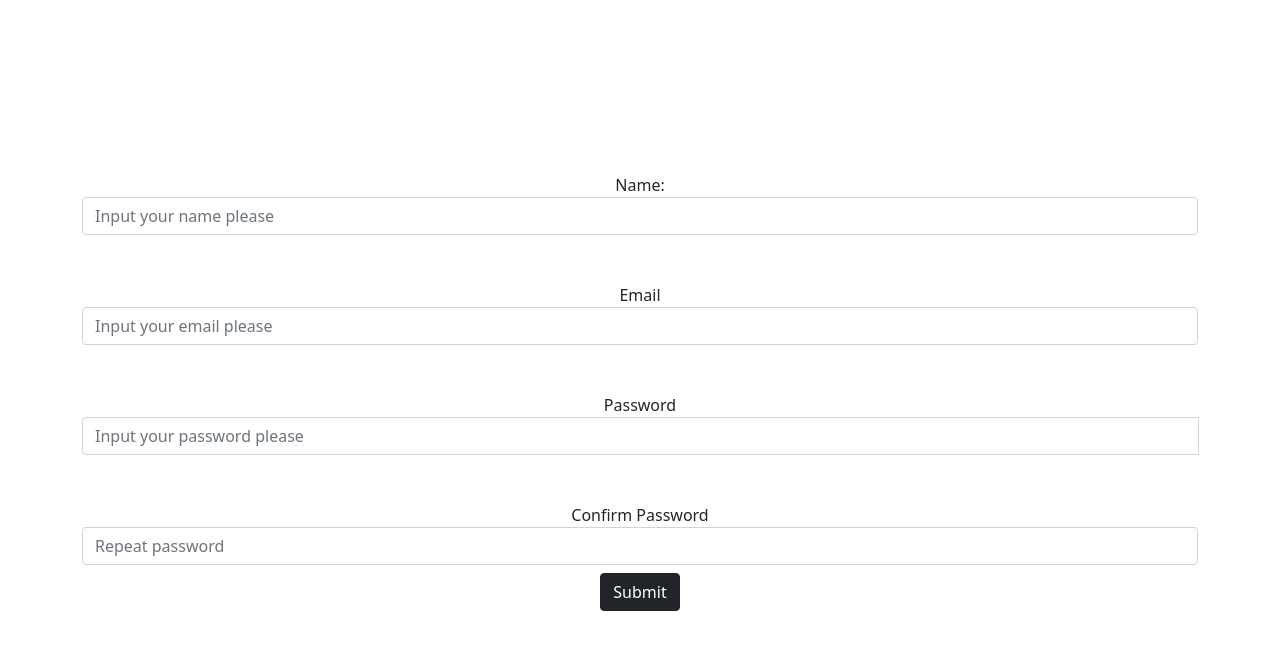
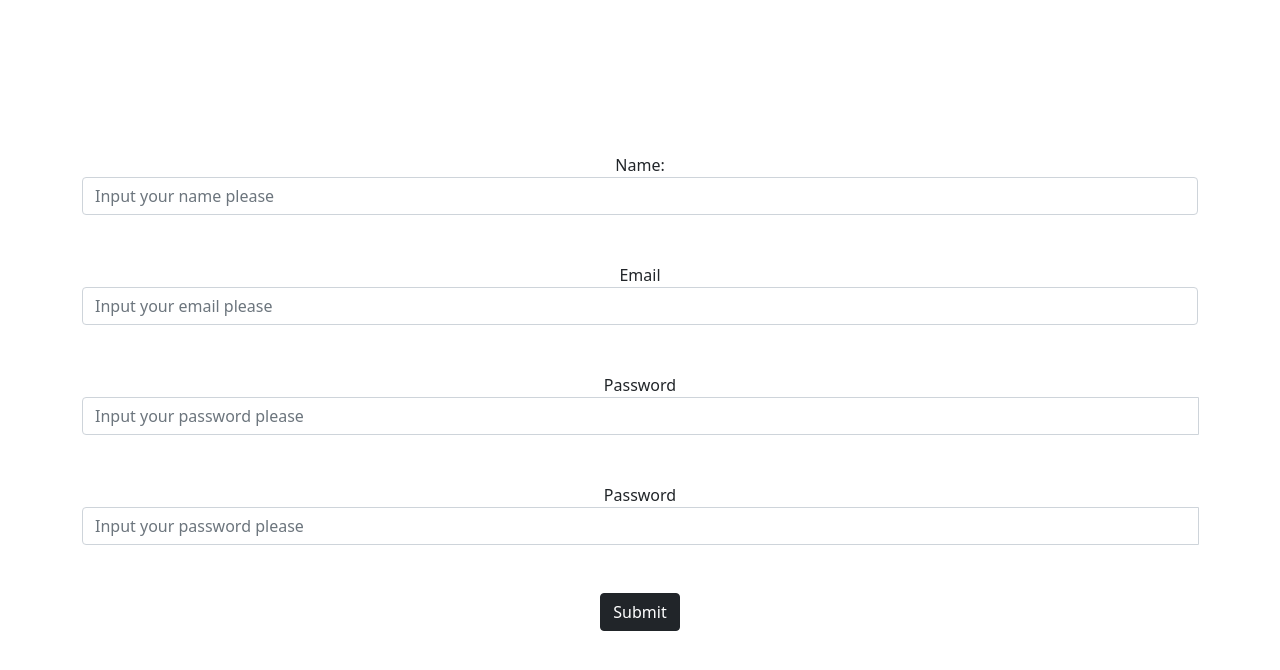
Before and after one commit to youssef-4/Dimension-time, an Angular app: page /register in a window 1280 px wide. Shown: the top 670 px of the page. Built offline with nearby package versions, Linux system fonts and the light colour scheme.

Commit message:
Añado validación a medias a confirmar password II

```diff
--- a/src/app/components/register/register.component.html
+++ b/src/app/components/register/register.component.html
@@ -28,23 +28,32 @@
     <input type="password" class="form-control" id="iamapassword" placeholder="Input your password please"
     [formControlName]="'password1'" [ngClass]="formInputColor('password1')" (keyup)="visible($event)">
     <span class="input-group-btn">
-      <button *ngIf="showPasswordOption" class="btn btn-default reveal" type="button" (click)="changeIcon('iamapassword')"><i class="{{icon}}"></i></button>
+      <button *ngIf="showPasswordOption" class="btn btn-default reveal bg-secondary" type="button" (click)="changeIconI('iamapassword')"><i class="{{icon1}}"></i></button>
     </span>
   </div>
-  <small id="passwordHelp" class="form-text" *ngIf="msgColor('password1')"
+  <small id="passwordHelp" class="form-text mb-2" *ngIf="msgColor('password1')"
   [ngClass]="msgColor('password1')? 'text-danger' : 'text-success'">
   Password no válida, mínimo 6 carácteres
 </small>
 
   <!--Confirm Password-->
-  <div class="form-group mt-5">
-    <label for="inputEmail4">Confirm Password</label>
-    <input type="password" class="form-control" placeholder="Repeat password" formControlName="password1">
-  </div>
+ <!-- Password" --> <!-- <i class="far fa-eye"></i> icon -->
+ <label for="iamapassword" class="d-block mt-5">Password</label>
+ <div class="input-group">
+   <input type="password" class="form-control" id="iamapassword2" placeholder="Input your password please"
+   [formControlName]="'password2'" [ngClass]="formInputColor('password2')" (keyup)="visible($event)">
+   <span class="input-group-btn">
+     <button *ngIf="showPasswordOption" class="btn btn-default reveal bg-secondary" type="button" (click)="changeIconII('iamapassword2')"><i class="{{icon2}}"></i></button>
+   </span>
+ </div>
+ <small id="passwordHelp" class="form-text mb-2" *ngIf="msgColor('password2')"
+ [ngClass]="msgColor('password2')? 'text-danger' : 'text-success'">
+ Password no válida, mínimo 6 carácteres
+</small>
 
   <!--Send form Buttom-->
   <div class="text-center w-100">
-    <button type="submit" class="btn btn-dark d-inline mt-2 mb-3">Submit</button>
+    <button type="submit" class="btn btn-dark d-inline mt-5 mb-3">Submit</button>
     <!--[disabled]="!loginForm.valid" -->
   </div>
 </form>
--- a/src/app/components/register/register.component.ts
+++ b/src/app/components/register/register.component.ts
@@ -8,7 +8,8 @@ import { FormControl, FormGroup, Validators } from '@angular/forms';
 })
 export class RegisterComponent implements OnInit {
   // ! Default icon when not make click in the show Password icon
-  icon = 'far fa-eye';
+  icon1 = 'far fa-eye';
+  icon2 = 'far fa-eye';
 
   // ! Check if the button of Form loginForm it's submit or not
   sumitted = false;
@@ -44,17 +45,30 @@ export class RegisterComponent implements OnInit {
   });
 
   // ! Change icon on make click in the element
-  changeIcon(element: string): void {
-    this.icon === 'far fa-eye'
+  changeIconI(element: string): void {
+    this.icon1 === 'far fa-eye'
     ?
-      this.icon = 'far fa-eye-slash'
+      this.icon1 = 'far fa-eye-slash'
     :
-      this.icon = 'far fa-eye';
+      this.icon1 = 'far fa-eye';
 
-    console.log('Pasword icon changed to ' + this.icon);
+    console.log('Pasword icon changed to ' + this.icon1);
     console.log(document.getElementById('iamapassword'));
     this.changePassword(element);
   }
+
+    // ! Change icon on make click in the element
+    changeIconII(element: string): void {
+      this.icon2 === 'far fa-eye'
+      ?
+        this.icon2 = 'far fa-eye-slash'
+      :
+        this.icon2 = 'far fa-eye';
+
+      console.log('Pasword icon changed to ' + this.icon2);
+      console.log(document.getElementById('iamapassword'));
+      this.changePassword(element);
+    }
 
   // TODO : INPUT DESCRIPTION
   changePassword(idInput: string): void{
```
